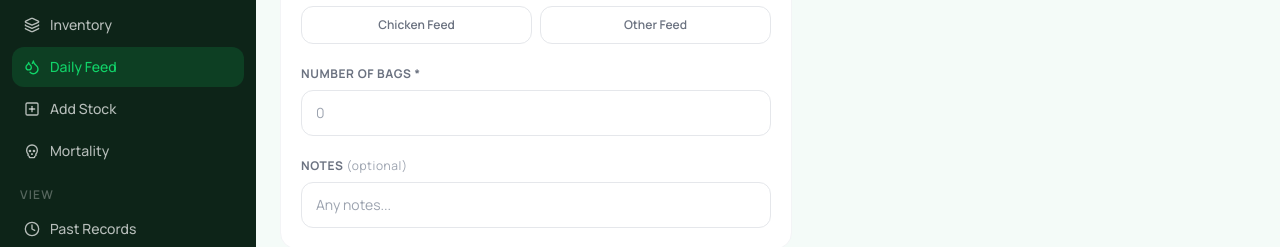
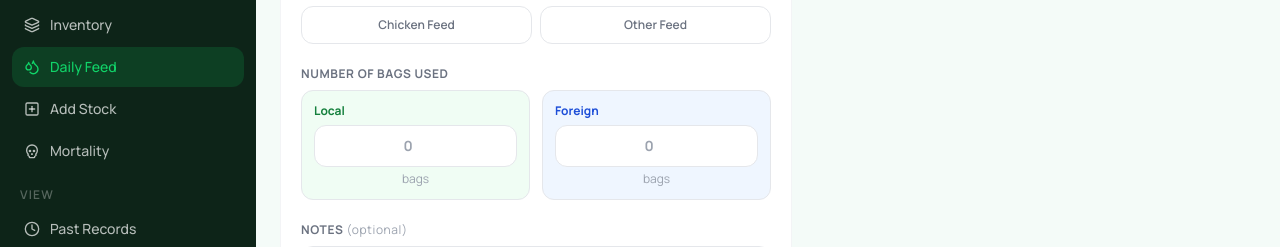
Before and after one commit to Bukassi600104/ultraclean, a Next.js app: page /manager/daily-feed in a window 1280 px wide. Shown: the part 357-604 px from the top of the page. Built offline with nearby package versions, Linux system fonts and the light colour scheme; no server answers.

Commit message:
feat: daily feed — local/foreign bag counts side by side with source badges
Co-Authored-By: Claude Sonnet 4.6 <noreply@anthropic.com>

```diff
--- a/app/(manager)/manager/daily-feed/page.tsx
+++ b/app/(manager)/manager/daily-feed/page.tsx
@@ -15,19 +15,23 @@ interface FeedRecord {
   id: string;
   date: string;
   feed_type: string;
+  feed_source: "local" | "foreign";
   num_bags: number;
   notes?: string;
 }
 
 function fmtDate(date: string) {
-  return new Date(date + "T00:00:00").toLocaleDateString("en-NG", { weekday: "short", day: "numeric", month: "short" });
+  return new Date(date + "T00:00:00").toLocaleDateString("en-NG", {
+    weekday: "short", day: "numeric", month: "short",
+  });
 }
 
 export default function DailyFeedPage() {
   const today = new Date().toISOString().split("T")[0];
   const [date, setDate] = useState(today);
   const [feedType, setFeedType] = useState("fish");
-  const [numBags, setNumBags] = useState("");
+  const [localBags, setLocalBags] = useState("");
+  const [foreignBags, setForeignBags] = useState("");
   const [notes, setNotes] = useState("");
   const [saving, setSaving] = useState(false);
   const [showSuccess, setShowSuccess] = useState(false);
@@ -37,7 +41,7 @@ export default function DailyFeedPage() {
   async function loadRecords() {
     setLoadingRecords(true);
     try {
-      const res = await fetch("/api/farm/daily-feed?limit=20").then((r) => r.json());
+      const res = await fetch("/api/farm/daily-feed?limit=30").then((r) => r.json());
       setRecords(res.data || []);
     } catch { /* silent */ }
     finally { setLoadingRecords(false); }
@@ -47,17 +51,35 @@ export default function DailyFeedPage() {
 
   async function handleSave() {
     if (!date) return toast.error("Select a date");
-    if (!numBags || Number(numBags) <= 0) return toast.error("Enter number of bags");
+    const local = Number(localBags);
+    const foreign = Number(foreignBags);
+    if (local <= 0 && foreign <= 0) return toast.error("Enter at least one bag count (Local or Foreign)");
 
     setSaving(true);
     try {
-      const res = await fetch("/api/farm/daily-feed", {
-        method: "POST",
-        headers: { "Content-Type": "application/json" },
-        body: JSON.stringify({ date, feed_type: feedType, num_bags: Number(numBags), notes: notes.trim() || undefined }),
-      });
-      if (!res.ok) throw new Error();
-      setNumBags("");
+      // Submit one or two records depending on what was filled
+      const calls: Promise<Response>[] = [];
+
+      if (local > 0) {
+        calls.push(fetch("/api/farm/daily-feed", {
+          method: "POST",
+          headers: { "Content-Type": "application/json" },
+          body: JSON.stringify({ date, feed_type: feedType, num_bags: local, feed_source: "local", notes: notes.trim() || undefined }),
+        }));
+      }
+      if (foreign > 0) {
+        calls.push(fetch("/api/farm/daily-feed", {
+          method: "POST",
+          headers: { "Content-Type": "application/json" },
+          body: JSON.stringify({ date, feed_type: feedType, num_bags: foreign, feed_source: "foreign", notes: notes.trim() || undefined }),
+        }));
+      }
+
+      const results = await Promise.all(calls);
+      if (results.some((r) => !r.ok)) throw new Error();
+
+      setLocalBags("");
+      setForeignBags("");
       setNotes("");
       setShowSuccess(true);
       setTimeout(() => setShowSuccess(false), 2000);
@@ -69,10 +91,18 @@ export default function DailyFeedPage() {
 
   const feedLabel = (type: string) => FEED_TYPES.find((f) => f.value === type)?.label ?? type;
 
+  // Group records by date for display
+  const grouped = records.reduce<Record<string, FeedRecord[]>>((acc, r) => {
+    if (!acc[r.date]) acc[r.date] = [];
+    acc[r.date].push(r);
+    return acc;
+  }, {});
+
   return (
     <div className="max-w-lg space-y-4">
       {/* Header */}
-      <div className="rounded-2xl px-5 py-4 flex items-center gap-3" style={{ backgroundColor: "#e0f2fe", borderLeft: "4px solid #0284c7" }}>
+      <div className="rounded-2xl px-5 py-4 flex items-center gap-3"
+        style={{ backgroundColor: "#e0f2fe", borderLeft: "4px solid #0284c7" }}>
         <Droplets className="h-6 w-6 text-blue-600 flex-shrink-0" />
         <div>
           <p className="text-xs uppercase tracking-widest font-semibold text-blue-600">Daily Log</p>
@@ -82,6 +112,7 @@ export default function DailyFeedPage() {
 
       {/* Form */}
       <div className="bg-white rounded-2xl p-5 border border-gray-100 space-y-4">
+        {/* Date */}
         <div>
           <label className="text-xs font-bold uppercase tracking-wider text-gray-500">Date</label>
           <input type="date" max={today}
@@ -89,6 +120,7 @@ export default function DailyFeedPage() {
             value={date} onChange={(e) => setDate(e.target.value)} />
         </div>
 
+        {/* Feed type */}
         <div>
           <label className="text-xs font-bold uppercase tracking-wider text-gray-500">Type of Feed</label>
           <div className="mt-1.5 grid grid-cols-2 gap-2">
@@ -106,17 +138,56 @@ export default function DailyFeedPage() {
           </div>
         </div>
 
+        {/* Local / Foreign bags — side by side */}
         <div>
-          <label className="text-xs font-bold uppercase tracking-wider text-gray-500">Number of Bags *</label>
-          <input type="number" inputMode="numeric"
-            className="mt-1.5 w-full rounded-xl border border-gray-200 px-3.5 py-3 text-sm focus:outline-none focus:border-gray-400"
-            placeholder="0" value={numBags} onChange={(e) => setNumBags(e.target.value)} />
+          <label className="text-xs font-bold uppercase tracking-wider text-gray-500">
+            Number of Bags Used
+          </label>
+          <div className="mt-1.5 grid grid-cols-2 gap-3">
+            <div className="rounded-xl border border-gray-200 p-3" style={{ backgroundColor: "#f0fdf4" }}>
+              <p className="text-xs font-bold text-green-700 mb-1.5">Local</p>
+              <input
+                type="number"
+                inputMode="numeric"
+                className="w-full rounded-lg border border-gray-200 px-3 py-2.5 text-sm text-center font-bold focus:outline-none focus:border-green-400 bg-white"
+                placeholder="0"
+                value={localBags}
+                onChange={(e) => setLocalBags(e.target.value)}
+              />
+              <p className="text-xs text-center text-gray-400 mt-1">bags</p>
+            </div>
+            <div className="rounded-xl border border-gray-200 p-3" style={{ backgroundColor: "#eff6ff" }}>
+              <p className="text-xs font-bold text-blue-700 mb-1.5">Foreign</p>
+              <input
+                type="number"
+                inputMode="numeric"
+                className="w-full rounded-lg border border-gray-200 px-3 py-2.5 text-sm text-center font-bold focus:outline-none focus:border-blue-400 bg-white"
+                placeholder="0"
+                value={foreignBags}
+                onChange={(e) => setForeignBags(e.target.value)}
+              />
+              <p className="text-xs text-center text-gray-400 mt-1">bags</p>
+            </div>
+          </div>
+          {/* Total */}
+          {(Number(localBags) > 0 || Number(foreignBags) > 0) && (
+            <p className="mt-2 text-xs text-center text-gray-500">
+              Total: <span className="font-bold text-gray-800">
+                {Number(localBags || 0) + Number(foreignBags || 0)} bag{(Number(localBags || 0) + Number(foreignBags || 0)) !== 1 ? "s" : ""}
+              </span>
+            </p>
+          )}
         </div>
 
+        {/* Notes */}
         <div>
-          <label className="text-xs font-bold uppercase tracking-wider text-gray-500">Notes <span className="font-normal normal-case text-gray-400">(optional)</span></label>
-          <input className="mt-1.5 w-full rounded-xl border border-gray-200 px-3.5 py-3 text-sm focus:outline-none focus:border-gray-400"
-            placeholder="Any notes..." value={notes} onChange={(e) => setNotes(e.target.value)} />
+          <label className="text-xs font-bold uppercase tracking-wider text-gray-500">
+            Notes <span className="font-normal normal-case text-gray-400">(optional)</span>
+          </label>
+          <input
+            className="mt-1.5 w-full rounded-xl border border-gray-200 px-3.5 py-3 text-sm focus:outline-none focus:border-gray-400"
+            placeholder="Any notes..." value={notes}
+            onChange={(e) => setNotes(e.target.value)} />
         </div>
       </div>
 
@@ -126,22 +197,40 @@ export default function DailyFeedPage() {
         {showSuccess ? <><Check className="h-5 w-5" />Saved!</> : saving ? "Saving..." : "Record Feed Usage"}
       </button>
 
-      {/* Recent records */}
+      {/* Recent records grouped by date */}
       <div>
         <p className="text-xs font-bold uppercase tracking-widest text-gray-400 mb-2">Recent Feed Logs</p>
         {loadingRecords ? (
-          <div className="space-y-2">{[1, 2].map((i) => <div key={i} className="h-14 rounded-2xl bg-gray-100 animate-pulse" />)}</div>
+          <div className="space-y-2">
+            {[1, 2].map((i) => <div key={i} className="h-14 rounded-2xl bg-gray-100 animate-pulse" />)}
+          </div>
         ) : records.length === 0 ? (
           <p className="text-sm text-gray-400 text-center py-4">No records yet</p>
         ) : (
-          <div className="space-y-2">
-            {records.map((r) => (
-              <div key={r.id} className="bg-white rounded-xl p-3.5 border border-gray-100 flex items-center justify-between">
-                <div>
-                  <p className="text-sm font-semibold text-gray-900">{feedLabel(r.feed_type)}</p>
-                  <p className="text-xs text-gray-400">{fmtDate(r.date)}</p>
+          <div className="space-y-3">
+            {Object.entries(grouped).map(([d, items]) => (
+              <div key={d}>
+                <p className="text-xs font-semibold text-gray-400 mb-1.5">{fmtDate(d)}</p>
+                <div className="space-y-1.5">
+                  {items.map((r) => (
+                    <div key={r.id} className="bg-white rounded-xl p-3.5 border border-gray-100 flex items-center justify-between">
+                      <div>
+                        <p className="text-sm font-semibold text-gray-900">{feedLabel(r.feed_type)}</p>
+                        <span
+                          className="inline-block mt-0.5 px-2 py-0.5 rounded-full text-xs font-semibold"
+                          style={{
+                            backgroundColor: r.feed_source === "foreign" ? "#eff6ff" : "#f0fdf4",
+                            color: r.feed_source === "foreign" ? "#1d4ed8" : "#15803d",
+                          }}>
+                          {r.feed_source === "foreign" ? "Foreign" : "Local"}
+                        </span>
+                      </div>
+                      <p className="font-bold text-blue-600">
+                        {r.num_bags} bag{r.num_bags !== 1 ? "s" : ""}
+                      </p>
+                    </div>
+                  ))}
                 </div>
-                <p className="font-bold text-blue-600">{r.num_bags} bag{r.num_bags !== 1 ? "s" : ""}</p>
               </div>
             ))}
           </div>
--- a/app/api/farm/daily-feed/route.ts
+++ b/app/api/farm/daily-feed/route.ts
@@ -35,15 +35,17 @@ export async function POST(request: NextRequest) {
   if (!supabase) return NextResponse.json({ error: "Database not configured" }, { status: 503 });
 
   const body = await request.json();
-  const { date, feed_type, num_bags, notes } = body;
+  const { date, feed_type, num_bags, feed_source, notes } = body;
 
   if (!date || !feed_type || !num_bags || num_bags <= 0) {
     return NextResponse.json({ error: "date, feed_type and num_bags are required" }, { status: 400 });
   }
 
+  const source = feed_source === "foreign" ? "foreign" : "local";
+
   const { data, error } = await supabase
     .from("farm_daily_feed")
-    .insert({ date, feed_type, num_bags: Number(num_bags), notes: notes || null, created_by: profile.id })
+    .insert({ date, feed_type, num_bags: Number(num_bags), feed_source: source, notes: notes || null, created_by: profile.id })
     .select()
     .single();
 
```
